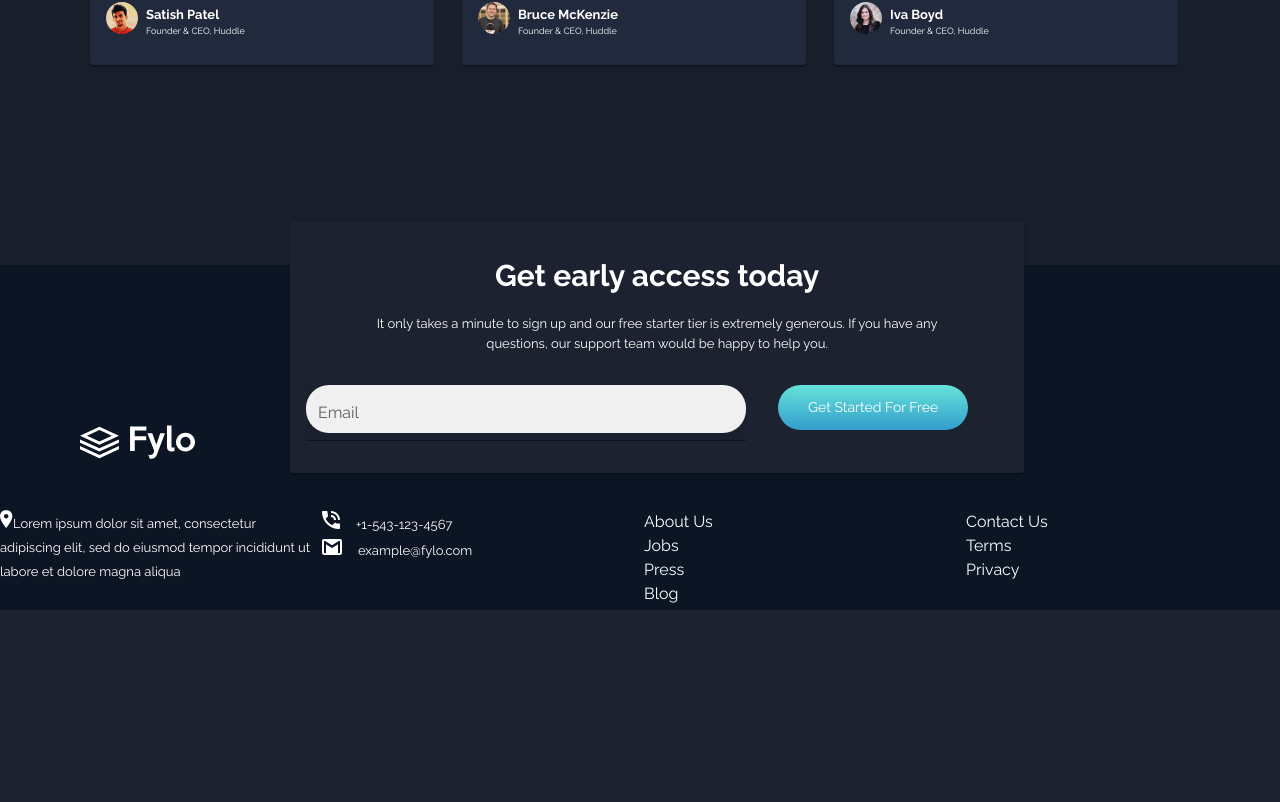
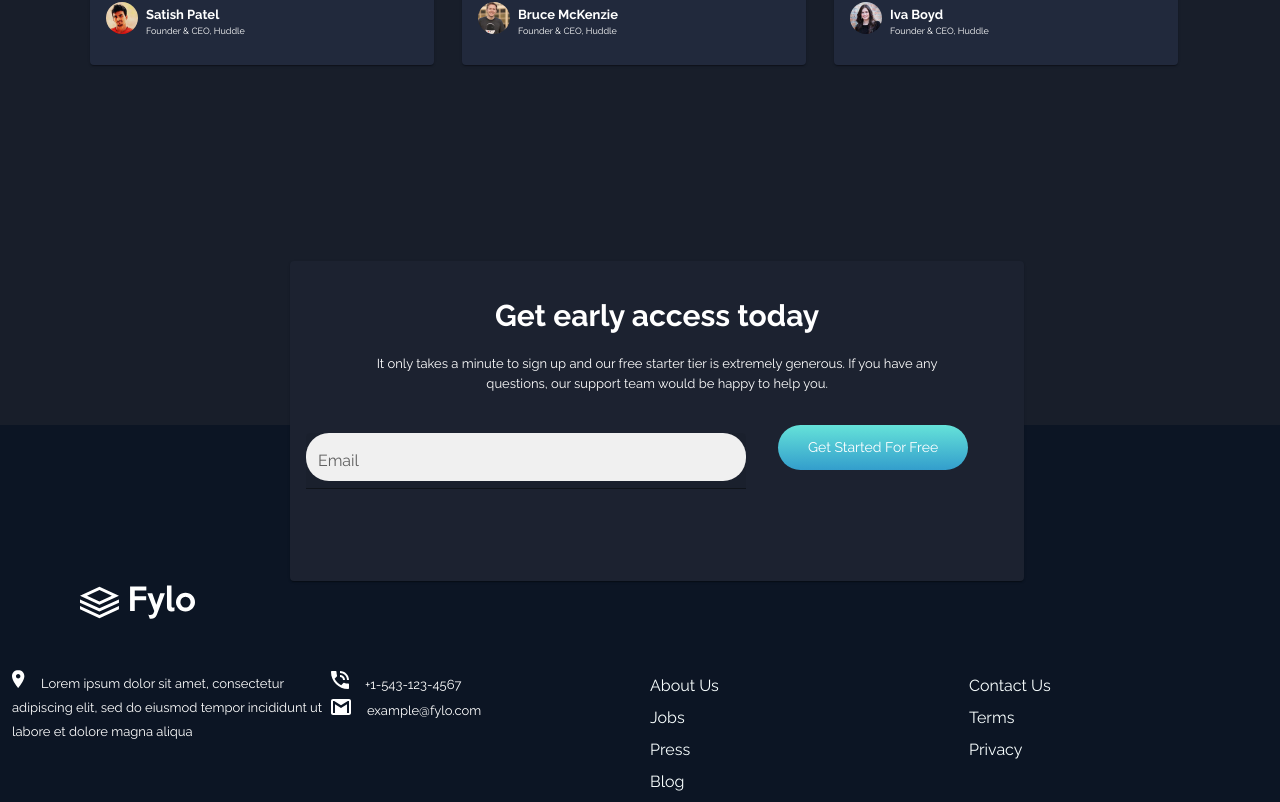
Before and after one commit to kenertj/fylo-dark-theme-landing, a React (Create React App) app: page / in a window 1280 px wide. Shown: the part 2419-3221 px from the top of the page. Before the commit the page ends 3029 px from the top, so only its background shows below. Built offline with nearby package versions, Linux system fonts and the light colour scheme.

Commit message:
Resposiveness impromevents

```diff
--- a/src/components/FeaturesSection.js
+++ b/src/components/FeaturesSection.js
@@ -19,7 +19,7 @@ const FeaturesSection = () => {
 
             }}>
                 <Grid xs={12} sm={6} sx={{
-
+                    mt: { xs: '10vh' }
                 }}>
                     <Box
                         display="flex"
--- a/src/components/Footer.js
+++ b/src/components/Footer.js
@@ -14,17 +14,20 @@ const Footer = () => {
             <Box
                 component="img"
                 sx={{
-                    height: 34,
+                    height: { xs: '50px', sm: '34px' },
                     mt: "20vh",
-                    ml: "10vh"
+                    ml: { xs: '2vh', sm: '10vh' }
                 }}
                 alt="Logo"
                 src={Logo}
             />
             <Grid container spacing={1} sx={{
-                mt: '5vh'
+                mt: '5vh',
+                ml: { xs: '1vh' }
             }}>
-                <Grid item xs>
+                <Grid xs={12} sm={3} sx={{
+                    mb: { xs: '1vh', sm: '0vh' }
+                }}>
                     <Box
                         display="inline-block"
                         justifyContent="center"
@@ -38,9 +41,13 @@ const Footer = () => {
                         src={IconLocation}
 
                     />
-                    <Typography fontSize="13px" fontWeight="200" color="white" mt="5px" textAlign="center" display="inline">Lorem ipsum dolor sit amet, consectetur <br /> adipiscing elit, sed do eiusmod tempor incididunt ut labore et dolore magna aliqua</Typography>
+
+                    <Typography fontSize="13px" fontWeight="200" color="white" mt="5px" textAlign="left" ml="2vh" display="inline">Lorem ipsum dolor sit amet, consectetur <br /> adipiscing elit, sed do eiusmod tempor incididunt ut labore et dolore magna aliqua</Typography>
+
                 </Grid>
-                <Grid item xs>
+                <Grid xs={12} sm={3} sx={{
+                    mb: { xs: '4vh', sm: '0vh' }
+                }}>
                     <Box
                         display="inline-block"
                         justifyContent="center"
@@ -53,7 +60,9 @@ const Footer = () => {
                         src={IconPhone}
 
                     />
-                    <Typography fontSize="13px" fontWeight="200" color="white" mt="5px" textAlign="center" display="inline-block" ml="2vh">+1-543-123-4567</Typography>
+                    <Typography fontSize="13px" fontWeight="200" color="white" mt="5px" textAlign="center" display="inline-block" ml="2vh" sx={{
+                        mb: { xs: '1vh', sm: '0vh' }
+                    }}>+1-543-123-4567</Typography>
                     <br />
                     <Box
                         display="inline-block"
@@ -69,7 +78,10 @@ const Footer = () => {
                     />
                     <Typography fontSize="13px" fontWeight="200" color="white" mt="5px" textAlign="center" display="inline-block" ml="2vh">example@fylo.com</Typography>
                 </Grid>
-                <Grid item xs>
+                <Grid xs={12} sm={3} sx={{
+                    mb: { xs: '4vh', sm: '0vh' },
+                    lineHeight: '2'
+                }}>
                     <Link href="#" sx={{
                         textDecoration: 'none',
                         color: '#f9ffff',
@@ -78,6 +90,7 @@ const Footer = () => {
                             fontWeight: '700',
 
                         },
+
                     }}>About Us</Link>
                     <br />
                     <Link href="#" sx={{
@@ -110,7 +123,9 @@ const Footer = () => {
                         },
                     }}>Blog</Link>
                 </Grid>
-                <Grid item xs>
+                <Grid xs={12} sm={3} sx={{
+                    lineHeight: '2',
+                }}>
                     <Link href="#" sx={{
                         textDecoration: 'none',
                         color: '#f9ffff',
--- a/src/components/Getstarted.js
+++ b/src/components/Getstarted.js
@@ -7,34 +7,38 @@ const Getstarted = () => {
     return (
         <Box sx={{
             margin: '0 auto',
-            maxWidth: '700px',
+            maxWidth: { xs: '40vh', sm: '700px' },
+
 
 
 
         }}>
             <Grid sx={{
                 position: 'absolute',
-                top: { xs: '400vh', sm: '330vh' }
+                top: { xs: '435vh', sm: '300vh', md: '310vh', lg: '335vh', xl: '360vh' }
             }}>
                 <Grid xs={12}>
-                    <Card sx={{ maxWidth: { xs: '43vh', sm: '100vh' }, backgroundColor: '#1c2230' }}>
+                    <Card sx={{ maxWidth: { xs: '40vh', sm: '100vh' }, minWidth: { xs: '30vh' }, minHeight: { xs: '40vh' }, backgroundColor: '#1c2230' }}>
                         <CardContent>
-                            <Typography fontSize="30px" fontWeight="700" color="white" mt="2vh" textAlign="center">Get early access today</Typography>
-                            <Typography fontSize="13px" fontWeight="200" color="white" mt="2vh" mb="4vh" textAlign="center">It only takes a minute to sign up and our free starter tier is extremely generous. If you have any <br /> questions, our support team would be happy to help you.</Typography>
+                            <Typography fontWeight="700" color="white" mt="2vh" textAlign="center" sx={{ fontSize: { xs: '18px', sm: '30px' } }}>Get early access today</Typography>
+                            <Typography fontWeight="200" color="white" mt="2vh" mb="4vh" textAlign="center" sx={{ fontSize: { xs: '12px', sm: '13px' } }}>It only takes a minute to sign up and our free starter tier is extremely generous. If you have any <br /> questions, our support team would be happy to help you.</Typography>
                             <TextField id="filled-basic" type="email" label="Email" variant="filled" sx={{
                                 backgroundColor: 'white',
                                 borderRadius: '23px',
-                                minWidth: { xs: '40vh', sm: '55vh' },
+                                minWidth: { xs: '35vh', sm: '55vh' },
+                                margin: { xs: '1vh auto 2vh auto' },
+
                                 maxHeight: '6vh',
                                 mb: '2vh'
                             }} />
+
                             <Button sx={{
                                 position: "relative",
                                 color: 'white',
                                 borderRadius: '23px',
-                                padding: { xs: '10px 70px', sm: '10px 30px' },
-                                ml: '4vh',
-                                mr: '5vh',
+                                padding: { xs: '10px 8vh', sm: '10px 30px' },
+                                ml: { xs: '1vh', sm: '4vh' },
+                                mr: { xs: 'auto', sm: '5vh' },
                                 textTransform: 'none',
                                 backgroundImage: 'linear-gradient(#65e2d9,#339ecc)',
                                 ':hover': {
@@ -45,6 +49,7 @@ const Getstarted = () => {
 
 
                             }}>Get Started For Free</Button>
+
 
                         </CardContent>
 
--- a/src/components/HowItWorksSection.js
+++ b/src/components/HowItWorksSection.js
@@ -32,7 +32,7 @@ const HowItWorksSection = () => {
                 <Box sx={{
                     padding: { xs: '0 5px', sm: '0' }
                 }}>
-                    <Typography fontSize="30px" fontWeight="700" color="white" textAlign="left" sx={{ mt: { xs: '3vh', sm: '15vh' } }}>Stay productive,<br /> wherever you are</Typography>
+                    <Typography fontWeight="700" color="white" textAlign="left" sx={{ mt: { xs: '3vh', sm: '15vh' }, fontSize: { xs: '25px', sm: '30px' } }}>Stay productive,<br /> wherever you are</Typography>
                     <Typography fontSize="13px" fontWeight="200" color="white" mt="2vh" textAlign="left">Never let location be an issue when accessing your files. Fylo has you <br /> covered for all of your file storage needs.</Typography>
                     <Typography fontSize="13px" fontWeight="200" color="white" mt="2vh" textAlign="left">Securely share files and folders with friends, family and colleagues for live <br /> collaboration. No email attachments required.</Typography>
                     <Box sx={{
--- a/src/components/Testimonials.js
+++ b/src/components/Testimonials.js
@@ -10,25 +10,29 @@ const Testimonials = () => {
     return (
         <Box sx={{
             margin: '0 auto',
-            maxWidth: '1100px'
+            maxWidth: { xs: '43vh', sm: '1100px' }
         }}>
             <Grid container spacing={2}>
 
                 <Grid xs={12} sm={4}>
                     <Box
-                        maxHeight="4vh"
+
                         component="img"
                         top="50%"
                         alt="Logo"
                         src={Quotes}
                         position="absolute"
-                        mt="238vh"
+
                         ml="-1vh"
-
+                        sx={{
+                            mt: { xs: '291vh', sm: '238vh' },
+                            maxHeight: { xs: '3vh', sm: '4vh' }
+                        }}
 
 
                     />
-                    <Card sx={{ maxWidth: '43vh', backgroundColor: '#21293c', mb: { xs: '2vh', sm: '25vh' }, position: 'relative' }}>
+
+                    <Card sx={{ maxWidth: '43vh', backgroundColor: '#21293c', mb: { xs: '0vh', sm: '25vh' }, mt: { xs: '15vh', sm: '0vh' }, position: 'relative' }}>
                         <CardContent>
                             <Typography fontSize="13px" fontWeight="200" color="white" mt="5px" textAlign="left">Fylo has improved our team productivity by <br /> an order of magnitude. Since making the <br /> switch our team has become a well-oiled <br /> collaboration machine.</Typography>
                             <Box sx={{
@@ -79,7 +83,7 @@ const Testimonials = () => {
 
                 </Grid>
                 <Grid xs={12} sm={4}>
-                    <Card sx={{ maxWidth: '43vh', backgroundColor: '#21293c' }}>
+                    <Card sx={{ maxWidth: '43vh', backgroundColor: '#21293c', mb: { xs: '45vh' } }}>
                         <CardContent>
                             <Typography fontSize="13px" fontWeight="200" color="white" mt="5px" textAlign="left">Fylo has improved our team productivity by <br /> an order of magnitude. Since making the <br /> switch our team has become a well-oiled <br /> collaboration machine.</Typography>
                             <Box sx={{
@@ -102,7 +106,9 @@ const Testimonials = () => {
 
                     </Card>
 
+
                 </Grid>
+
             </Grid>
         </Box>
 
```
